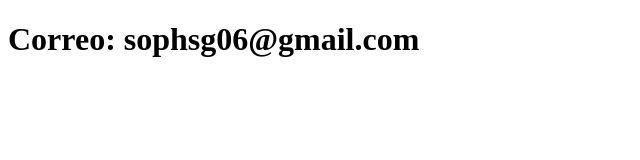
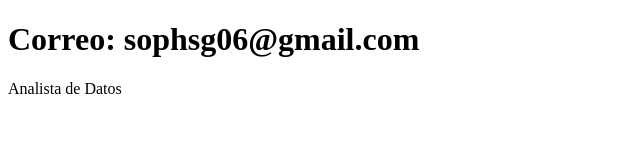
Before and after one commit to sophsg06/sistema-de-registro, a plain HTML site: page contacto.html in a window 1280 px wide. Shown: the whole page, without its empty margins (0-640 px from the left). Drawn offline with Linux system fonts and the light colour scheme.

Commit message:
Actualiza contacto

```diff
--- a/contacto.html
+++ b/contacto.html
@@ -7,5 +7,6 @@
 </head>
 <body>
     <h1>Correo: sophsg06@gmail.com</h1>
+    <p>Analista de Datos</p>
 </body>
 </html>
```
